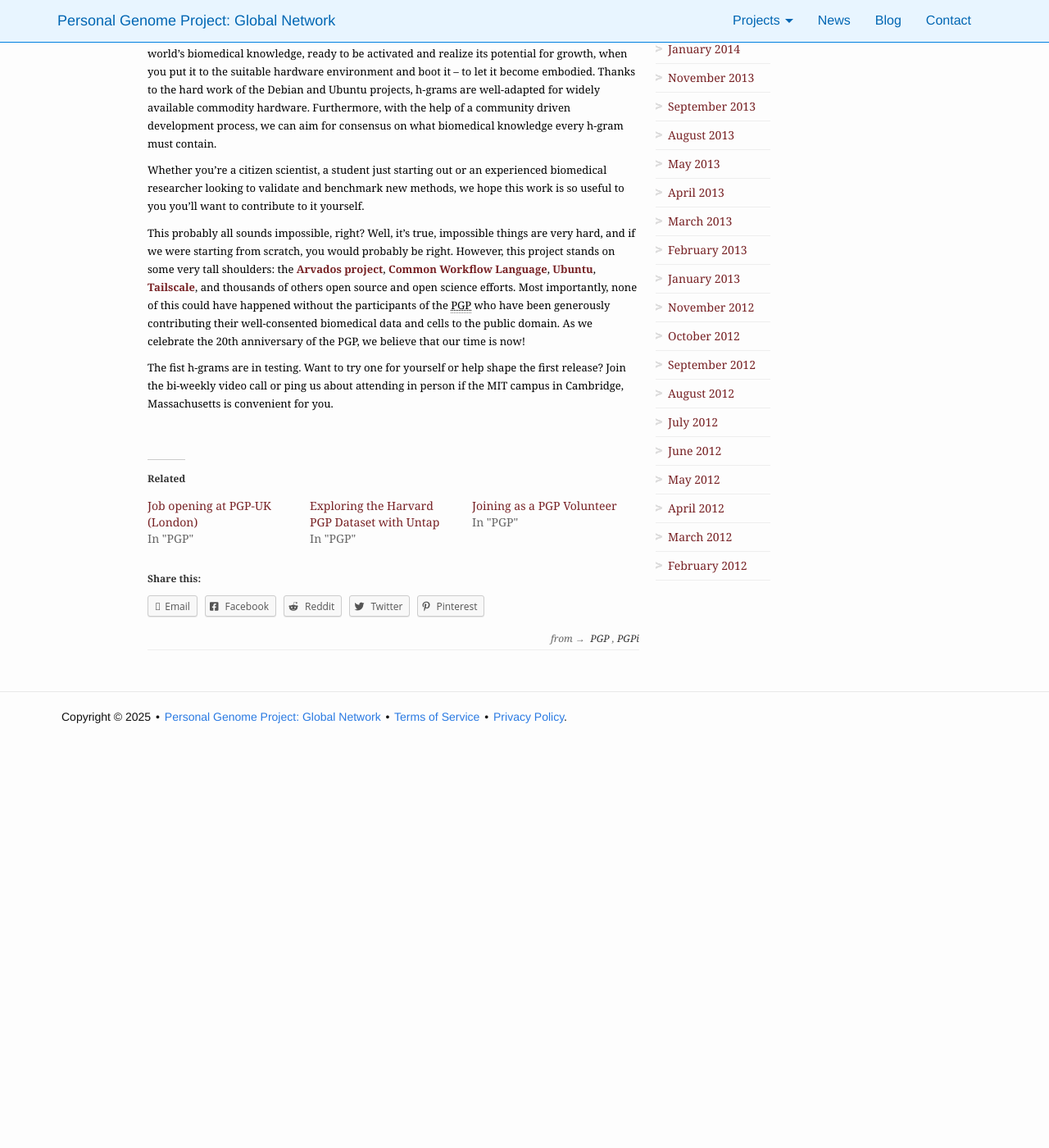
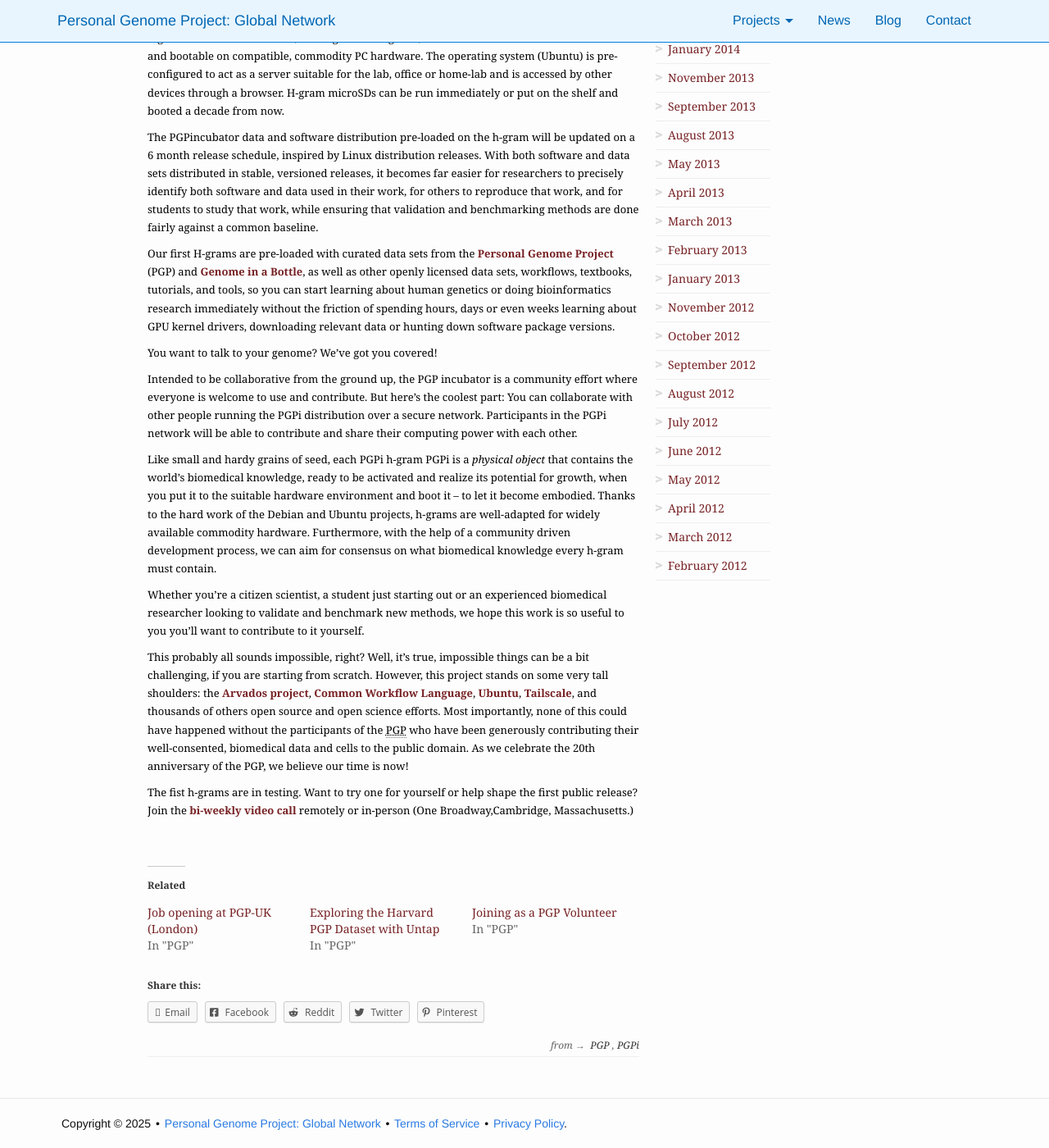
Before and after one commit to pgpglobal/PG-AI-WWW, a Jekyll site: the page built from docs/collections/_posts/2025-04-11-announcing-pgpi.md, in a window 1280 px wide and 1400 px high, scrolled down 1472 px. Shown: the whole window at 82% size. Built offline with Jekyll 4.4.1, drawn with Linux system fonts in a browser that asks for light colours; nearby versions of some CDN libraries; comment, search, counter and statistics services are not loaded; before the commit the page ends 2376 px from its top, so only the background shows below that.

Commit message:
Update 2025-04-11-announcing-pgpi.md

```diff
--- a/docs/collections/_posts/2025-04-11-announcing-pgpi.md
+++ b/docs/collections/_posts/2025-04-11-announcing-pgpi.md
@@ -24,8 +24,8 @@
 title="YouTube video player"
 frameborder="0"
 allow="accelerometer; autoplay; clipboard-write; encrypted-media; gyroscope; picture-in-picture; web-share"
-allowfullscreen><a href="{{ site.baseurl }}/assets/images/unnamed.png?w=660"><img class="alignnone wp-image-1658 size-large" src="{{ site.baseurl }}/assets/images/unnamed.png?w=660" alt="unnamed" width="660" height="283" /></a></iframe>
-
+allowfullscreen></iframe>
+<a href="{{ site.baseurl }}/assets/images/unnamed.png?w=660"><img class="alignnone wp-image-1658 size-large" src="{{ site.baseurl }}/assets/images/unnamed.png?w=660" alt="unnamed" width="660" height="283" /></a>
 A few of us, at the Personal Genome Project informatics (PGPi) initiative, have launched the PGP incubator. We are assembling a distribution of relevant AI models, well-consented data & cells, tools & workflows, as well, as learning materials to accelerate precision health and (pre-clinical) biomedical AI.  In addition, the incubator is a distributed network of physical computing infrastructure used to test components included in the distribution, such as validating genomics workflows or benchmarking AI models.
 
 To help hatch this network, PGPincubator is running a private network of **“PGPi *h-grams.”** An h-gram is 1-4 microSD cards (3-4 weigh about a gram!) such that each microSD is self-contained and bootable on compatible, commodity PC hardware.  The operating system (Ubuntu) is pre-configured to act as a server suitable for the lab, office or home-lab and is accessed by other devices through a browser. H-gram microSDs can be run immediately or put on the shelf and booted a decade from now.
@@ -57,15 +57,14 @@
 validate and benchmark new methods, we hope this work is so useful to you you'll want to contribute to it yourself.
 
 This probably all sounds impossible, right?  Well, it’s true, impossible things
-are very hard, and if we were starting from scratch, you would probably be
-right.  However, this project stands on some very tall shoulders: the [Arvados
+can be a bit challenging, if you are starting from scratch. However, this project stands on some very tall shoulders: the [Arvados
 project](https://arvados.org/), [Common Workflow
 Language](https://www.commonwl.org/), [Ubuntu](https://ubuntu.com),
 [Tailscale](https://tailscale.com), and thousands of others open source and
 open science efforts. Most importantly, none of this could have happened
 without the participants of the
 <abbr title="Personal Genome Project">PGP</abbr> who have been generously
-contributing their well-consented biomedical data and cells to the public domain. As we celebrate the 20th
-anniversary of the PGP, we believe that our time is now!
+contributing their well-consented, biomedical data and cells to the public domain. As we celebrate the 20th
+anniversary of the PGP, we believe our time is now!
 
-The fist h-grams are in testing.  Want to try one for yourself or help shape the first release? Join the bi-weekly video call or ping us about attending in person if the MIT campus in Cambridge, Massachusetts is convenient for you.
+The fist h-grams are in testing.  Want to try one for yourself or help shape the first public release? Join the [bi-weekly video call](https://arvados.org/community/) remotely or in-person (One Broadway,Cambridge, Massachusetts.)
```
